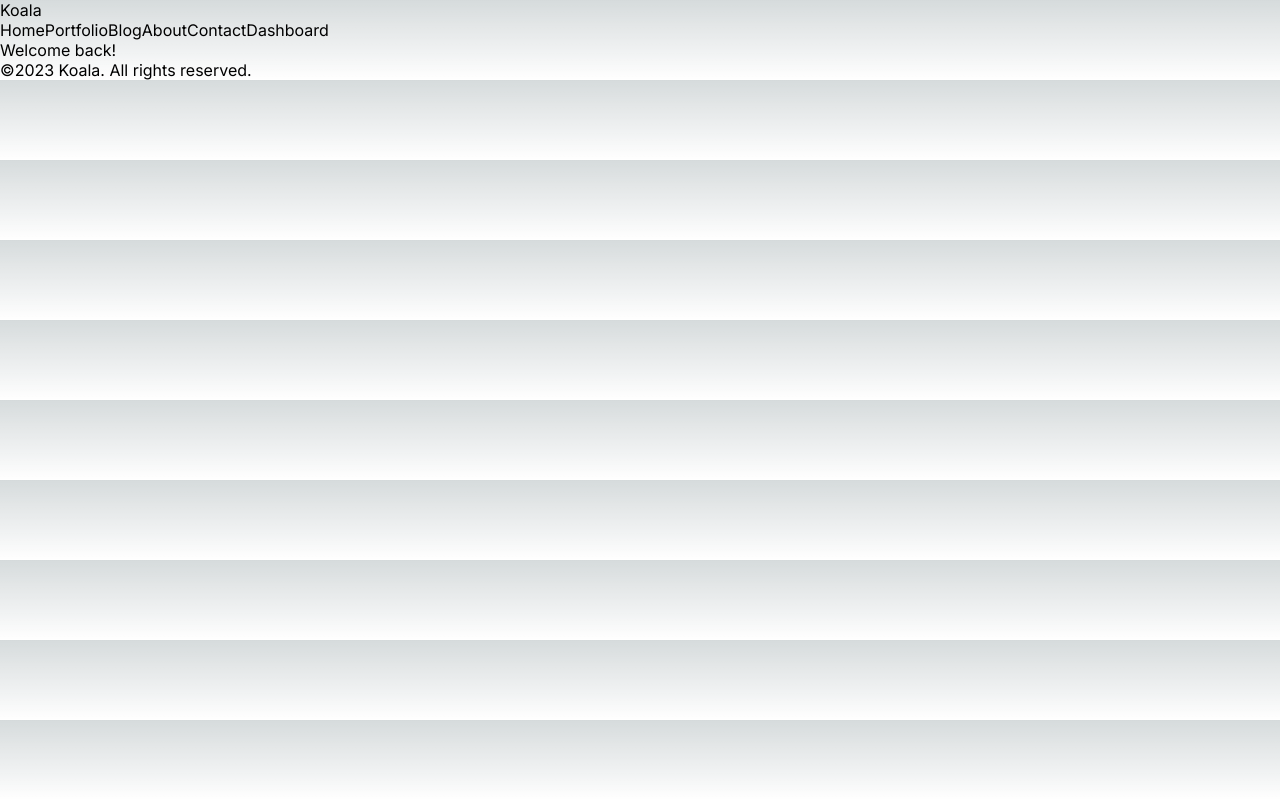
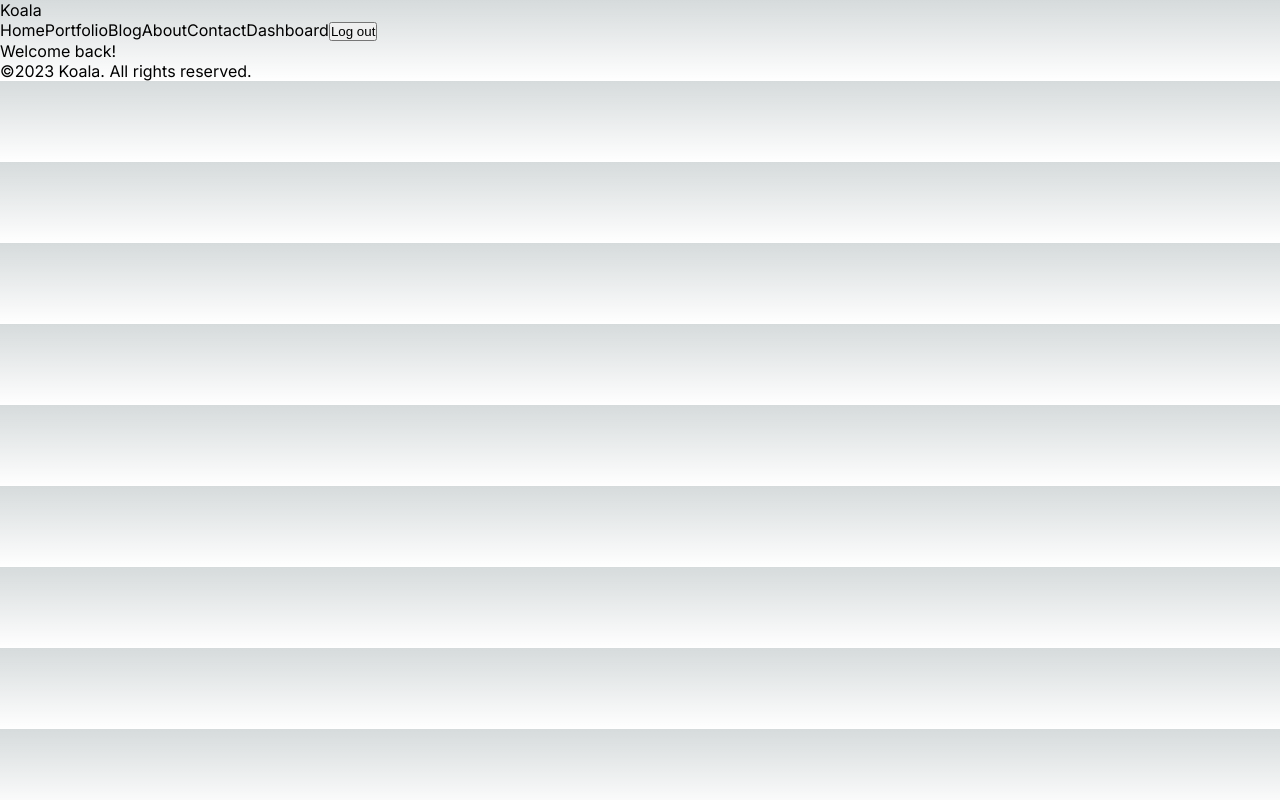
Before and after one commit to Ian-Chege/koala, a Next.js app: page / in a window 1280 px wide. Built offline with nearby package versions, Linux system fonts and the light colour scheme.

Commit message:
added use client for CSR

```diff
--- a/src/components/navbar/Navbar.jsx
+++ b/src/components/navbar/Navbar.jsx
@@ -1,3 +1,4 @@
+'use client'
 import React from 'react'
 import Link from 'next/link'
 
@@ -44,6 +45,9 @@ const Navbar = () => {
                     {link.title}
                 </Link>
             ))}
+            <button onClick={()=>{
+              console.log('logged out')
+            }}>Log out</button>
         </div>
     </div>
   )
```
